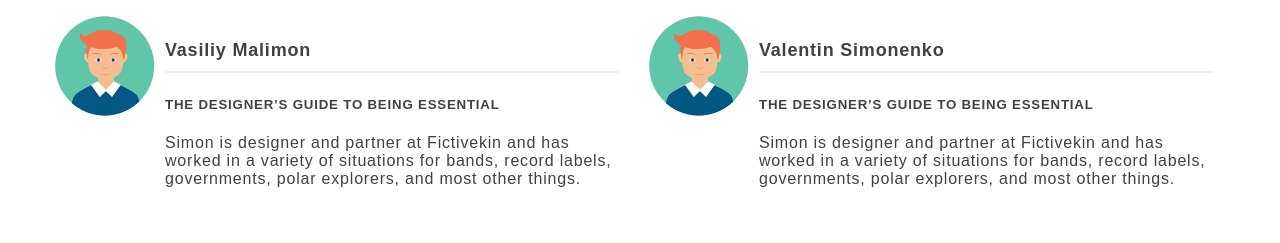
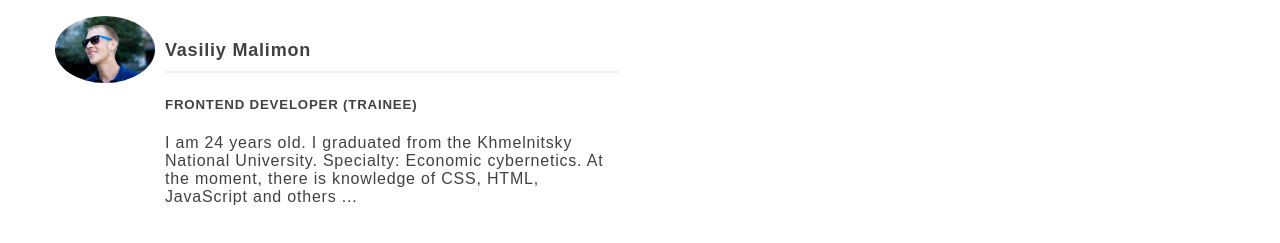
Before and after one commit to valenitin/OSS_17, a plain HTML site: page index.html in a window 1280 px wide. Shown: the part 205-448 px from the top of the page. Drawn offline with Linux system fonts and the light colour scheme.

Commit message:
Added information about me

```diff
--- a/index.html
+++ b/index.html
@@ -21,27 +21,13 @@
                 <div class="media">
                     <div class="media-left">
                         <a href="#">
-                            <img class="media-object" src="img/speaker-1.png" alt="...">
+                            <img class="media-object" src="img/avatar.png" alt="...">
                         </a>
                     </div>
                     <div class="media-body">
                         <h4 class="media-heading">Vasiliy Malimon</h4>
-                        <h5>THE DESIGNER’S GUIDE TO BEING ESSENTIAL</h5>
-                        <p>Simon is designer and partner at Fictivekin and has worked in a variety of situations for bands, record labels, governments, polar explorers, and most other things. </p>
-                    </div>
-                </div>
-            </div>
-            <div class="col-md-6">
-                <div class="media">
-                    <div class="media-left">
-                        <a href="#">
-                            <img class="media-object" src="img/speaker-1.png" alt="...">
-                        </a>
-                    </div>
-                    <div class="media-body">
-                        <h4 class="media-heading">Valentin Simonenko</h4>
-                        <h5>THE DESIGNER’S GUIDE TO BEING ESSENTIAL</h5>
-                        <p>Simon is designer and partner at Fictivekin and has worked in a variety of situations for bands, record labels, governments, polar explorers, and most other things. </p>
+                        <h5>Frontend developer (Trainee)</h5>
+                        <p>I am 24 years old. I graduated from the Khmelnitsky National University. Specialty: Economic cybernetics. At the moment, there is knowledge of CSS, HTML, JavaScript and others ... </p>
                     </div>
                 </div>
             </div>
--- a/style.css
+++ b/style.css
@@ -45,6 +45,7 @@ header h1 {
 }
 .col-md-6 .media-object {
     max-width: 100px;
+    border-radius: 50%;
 }
 .row  .media-body h5 {
     text-transform: uppercase;
```
Also changed, not shown: img/avatar.png (added).
